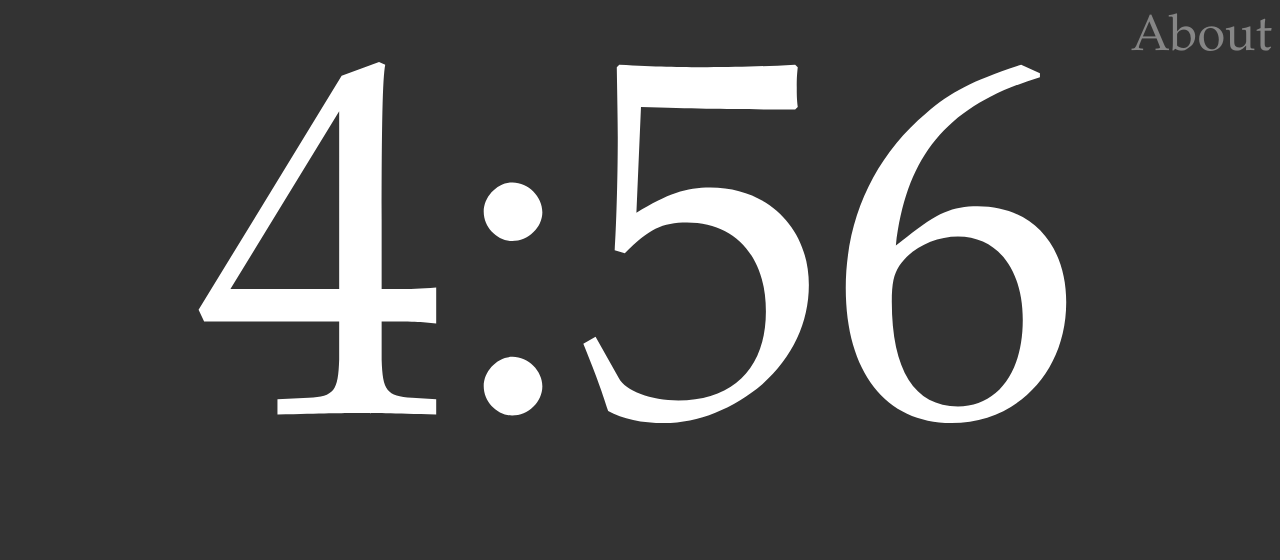
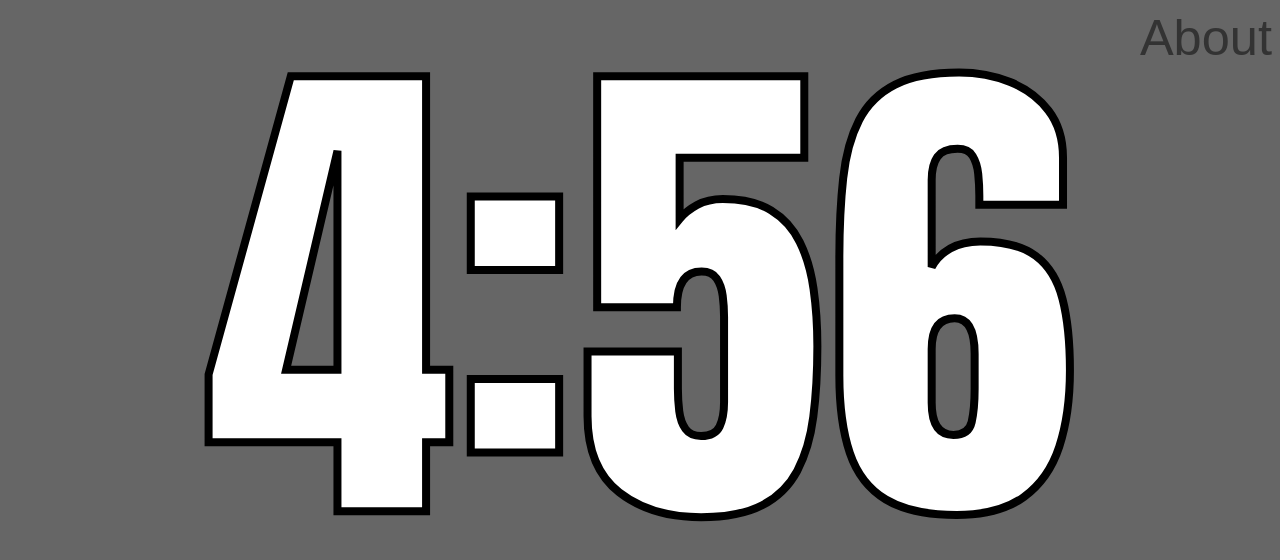
Before and after one commit to particle/PracTimer, a plain HTML site: page index.html in a window 1280 px wide. Drawn offline with Linux system fonts and the light colour scheme.

Commit message:
Changed fonts to memetastic Impact for better readability, cooler look

```diff
--- a/index.html
+++ b/index.html
@@ -9,15 +9,17 @@
     <meta name="viewport" content="width=device-width, initial-scale=1, shrink-to-fit=no">
     <style>
         body {
-            background: #333;
-            font-family: 'Palatino Linotype', serif;
+            background: #666;
+            font-family:Arial, Helvetica, sans-serif ;
         }
 
         #numbers {
-            font-family: 'Palatino Linotype', serif;
+            font-family: Impact, Haettenschweiler, 'Arial Narrow Bold', sans-serif ;
             font-size: 39.5vw;
             line-height: 36vw;
             text-align: center;
+            -webkit-text-stroke-width: 1vh ;
+            -webkit-text-stroke-color: black ;
         }
 
         #numbers.min5 {
@@ -34,7 +36,7 @@
         }
 
         #header a {
-            color: #868686;
+            color: #333333;
             text-decoration: none;
         }
 
@@ -68,7 +70,7 @@
         .popup h2 {
             margin-top: 0;
             color: #333;
-            font-family: 'Palatino Linotype', serif;
+            font-family: Impact, Haettenschweiler, 'Arial Narrow Bold', sans-serif ;
         }
 
         .popup .close {
@@ -80,7 +82,7 @@
             font-weight: bold;
             text-decoration: none;
             color: #333;
-            font-family: 'Trebuchet MS', Arial, sans-serif;
+            font-family:Arial, Helvetica, sans-serif ;
         }
 
         .popup .close:hover {
@@ -89,7 +91,7 @@
 
         .popup .content {
             font-size: 16px;
-            font-family: 'Trebuchet MS', Arial, sans-serif;
+            font-family:Arial, Helvetica, sans-serif ;
             max-height: 30%;
             overflow: auto;
         }
```
